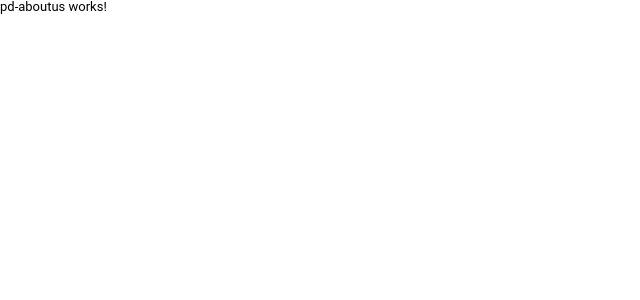
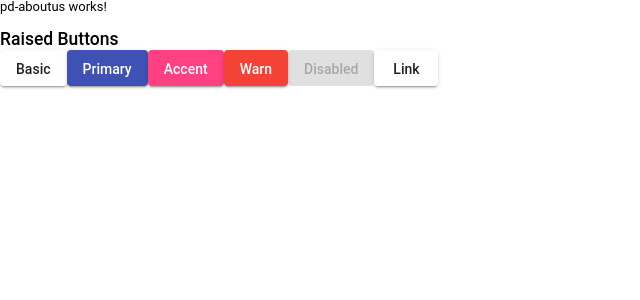
Before and after one commit to SanjulaJ/petdoc, an Angular app: page /about-us in a window 1280 px wide. Shown: the top 300 px of the page, without its empty margins (0-640 px from the left). Built offline with nearby package versions, Linux system fonts and the light colour scheme.

Commit message:
works fine

```diff
--- a/package.json
+++ b/package.json
@@ -17,7 +17,7 @@
     "@angular/compiler": "~8.2.0",
     "@angular/core": "^8.2.0",
     "@angular/forms": "~8.2.0",
-    "@angular/material": "^7.3.7",
+    "@angular/material": "^8.1.2",
     "@angular/platform-browser": "~8.2.0",
     "@angular/platform-browser-dynamic": "~8.2.0",
     "@angular/router": "~8.2.0",
--- a/src/app/pd-aboutus/pd-aboutus.component.html
+++ b/src/app/pd-aboutus/pd-aboutus.component.html
@@ -1,3 +1,14 @@
 <p>
   pd-aboutus works!
 </p>
+
+
+<h3>Raised Buttons</h3>
+<div class="example-button-row">
+  <button mat-raised-button>Basic</button>
+  <button mat-raised-button color="primary">Primary</button>
+  <button mat-raised-button color="accent">Accent</button>
+  <button mat-raised-button color="warn">Warn</button>
+  <button mat-raised-button disabled>Disabled</button>
+  <a mat-raised-button routerLink=".">Link</a>
+</div>
```
Also changed, not shown: 1 other file (tests, documents, lock files or other folders).
